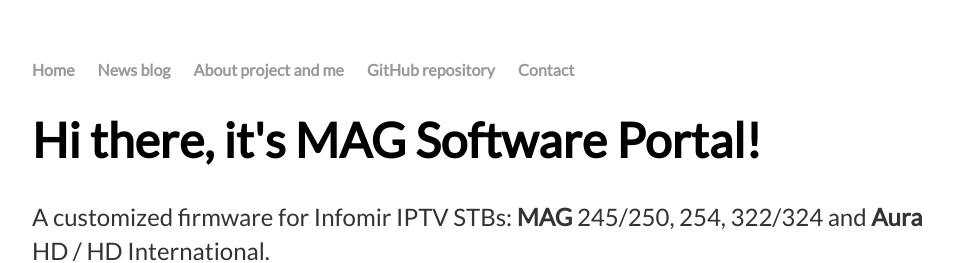
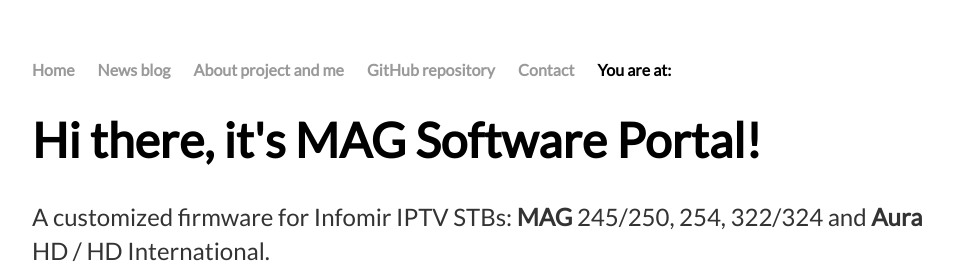
Before and after one commit to Nepose/nepose.github.io, a Jekyll site: the page built from index.html, in a window 1280 px wide. Shown: the top 263 px of the page, without its empty margins (160-1113 px from the left). Built offline with Jekyll 4.4.1, drawn with Linux system fonts in a browser that asks for light colours.

Commit message:
Updating layout

```diff
--- a/_layouts/default.html
+++ b/_layouts/default.html
@@ -13,7 +13,8 @@
 	        	<li><a href="/blog">News blog</a></li>
         		<li><a href="/about">About project and me</a></li>
         		<li><a href="http://github.com/Nepose/MAG_Software_Portal">GitHub repository</a></li>
-			<li><a href="/contact">Contact</a></li>
+						<li><a href="/contact">Contact</a></li>
+						<li>You are at: {{ page.whereis }}</li>
     		</ul>
 		</nav>
 		<div class="container">
```
